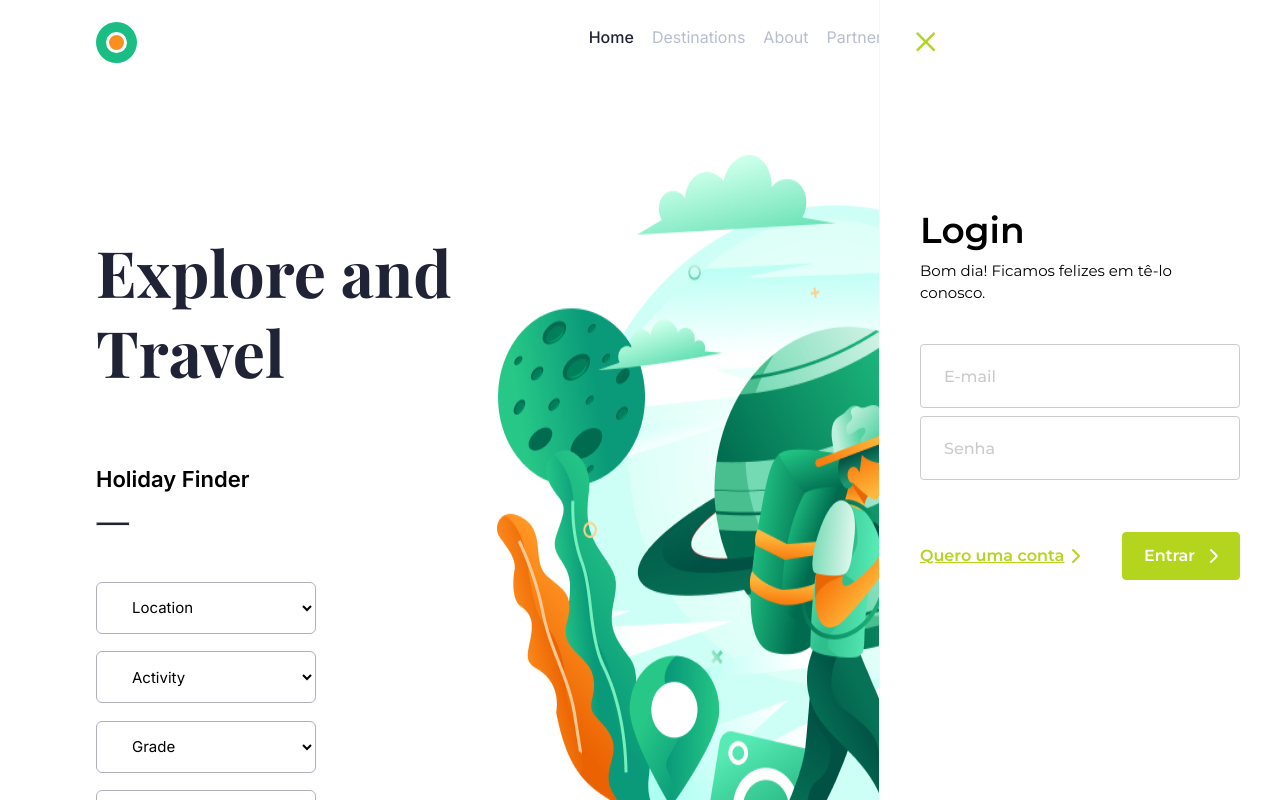
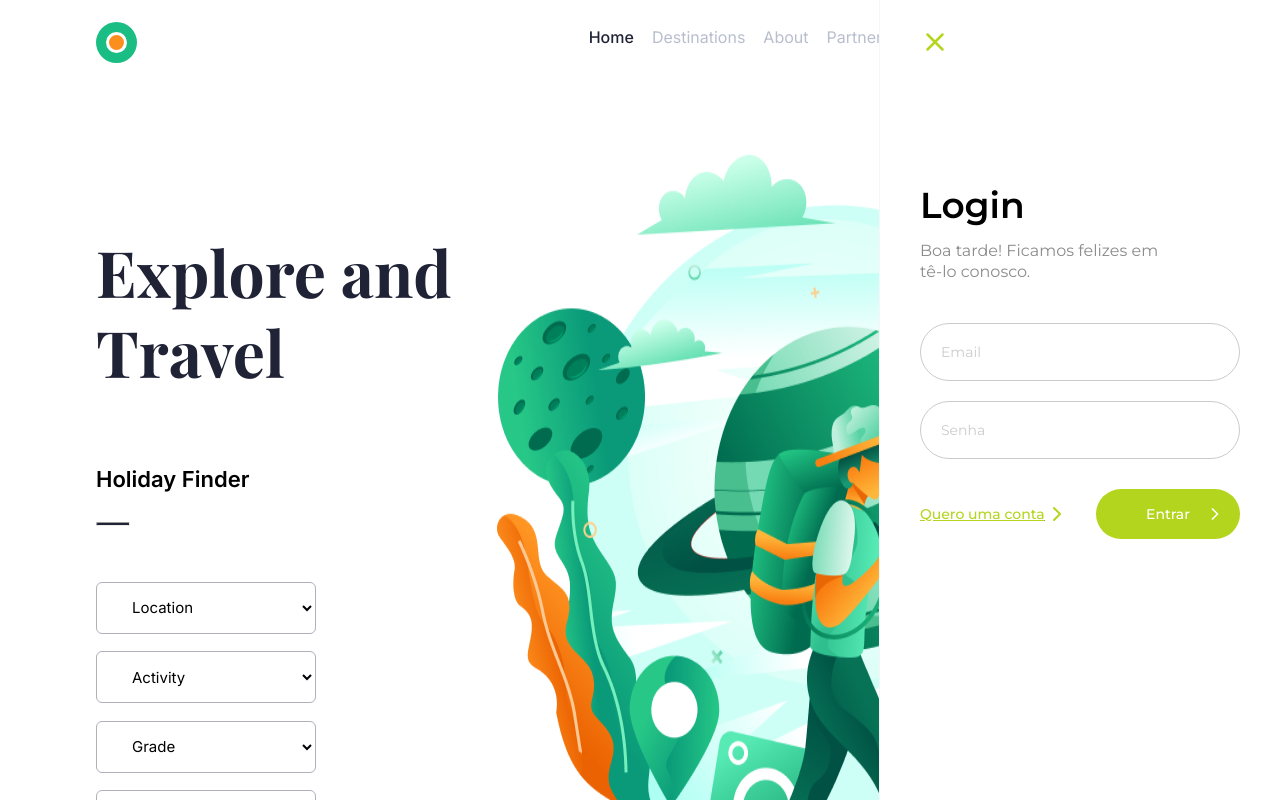
Before and after one commit to eynlanzer/thousand-sunny, a React (Create React App) app: page / in a window 1280 px wide. Both pictures are taken after a click on the button "Login". Shown: the top 800 px of the page. Built offline with nearby package versions, Linux system fonts and the light colour scheme.

Commit message:
standard login menu + fixed burger/login close

```diff
--- a/src/comps/Header/Header.js
+++ b/src/comps/Header/Header.js
@@ -10,6 +10,7 @@ const Header = () => {
 
   const toggleLogin = () => {
     loginPage ? setLoginPage(false) : setLoginPage(true);
+    setIsOpen(false);
   }
 
   return (
@@ -37,14 +38,18 @@ const Header = () => {
 
         <div className={loginPage ? "loginForm--open" : "loginForm"}>
           <form className={loginPage ? "loginForm__container--visible" : "loginForm__container"}>
-            <svg onClick={toggleLogin} className="loginForm--close" width="16" height="16" viewBox="0 0 16 16" fill="none" xmlns="http://www.w3.org/2000/svg">
+            {/* <svg onClick={toggleLogin} className="loginForm--close" width="16" height="16" viewBox="0 0 16 16" fill="none" xmlns="http://www.w3.org/2000/svg">
               <path d="M0.000151038 14.1426L14.1423 0.000442743L15.5565 1.41466L1.41436 15.5568L0.000151038 14.1426Z" fill="#B4D51E"/>
               <path d="M1.41421 0L15.5563 14.1421L14.1421 15.5563L0 1.41421L1.41421 0Z" fill="#B4D51E"/>
+            </svg> */}
+            <svg onClick={toggleLogin} className="loginForm--close" xmlns="http://www.w3.org/2000/svg" width="30" height="30" viewBox="0 0 24 24" fill="none" stroke="#B4D51E" stroke-width="2" stroke-linecap="round" stroke-linejoin="round">
+              <line x1="18" y1="6" x2="6" y2="18"></line>
+              <line x1="6" y1="6" x2="18" y2="18"></line>
             </svg>
 
             <h1 className="loginForm__title">Login</h1>
-            <p className="loginForm__greeting">Bom dia! Ficamos felizes em tê-lo conosco.</p>
-            <input className="loginForm__input" type="text" placeHolder="E-mail"/>
+            <p className="loginForm__greeting">Boa tarde! Ficamos felizes em tê-lo conosco.</p>
+            <input className="loginForm__input" type="text" placeHolder="Email"/>
             <input className="loginForm__input" type="password" placeHolder="Senha"/>
             <div className="loginForm__actions">
               <a href='#'>
@@ -54,9 +59,12 @@ const Header = () => {
               </a>
               <button className="loginForm__actions__btn">
                 Entrar
-                <svg width="8" height="14" viewBox="0 0 8 14" fill="none" xmlns="http://www.w3.org/2000/svg">
+                <svg xmlns="http://www.w3.org/2000/svg" width="20" height="20" viewBox="0 0 24 24" fill="none" stroke="currentColor" stroke-width="2" stroke-linecap="round" stroke-linejoin="round">
+                  <polyline points="9 18 15 12 9 6"></polyline>
+                </svg>
+                {/* <svg width="8" height="14" viewBox="0 0 8 14" fill="none" xmlns="http://www.w3.org/2000/svg">
                   <path d="M1 13L7 7L0.999999 1" stroke="white" stroke-width="1.8" stroke-linecap="round" stroke-linejoin="round"/>
-                </svg>
+                </svg> */}
               </button>
             </div>
           </form>
--- a/src/containers/Login/_login.scss
+++ b/src/containers/Login/_login.scss
@@ -22,9 +22,9 @@
     cursor: pointer;
     left: 0;
     height: 30px;
-    width: 20px;
+    width: 30px;
     top: 27px;
-    margin-left: 9%;
+    margin-left: 10%;
     position: absolute;
     outline: 0;
   }
@@ -33,46 +33,52 @@
     opacity: 0;
     visibility: hidden;
     &--visible{
+      height: 420px;
+      width: 80%;
       opacity: 1;
+      transition: opacity .5s ease-in-out .8s;
       visibility: visible;
-      transition: opacity .5s ease-in-out .8s;
-      width: 80%;
     }
   }
 
   &__title{
-    font-family: 'Montserrat';
+    font-family: 'Montserrat', sans-serif;
     font-size: 24px;
     font-weight: 600;
-    line-height: 29px;
+    line-height: 1.35em;
+    margin-bottom: 10px;
     margin-bottom: 10px;
     margin-top: 0;
   }
   &__greeting{
-    font-family: 'Montserrat';
-    font-size: 16px;
+    font-family: 'Montserrat', sans-serif;
+    font-size: 15px;
     font-weight: 400;
-    line-height: 22px;
-    margin-bottom: 40px;
+    line-height: 1.35em;
+    margin: 0 0 40px 0;
+    color: #8b8b8b;
+    width: 80%;
   }
 
   &__input{
     background: #FFFFFF;
-    font-family: 'Montserrat';
-    font-size: 16px;
-    font-weight: 500;
-    line-height: 20px;
-    outline-color: #8B8B8B;
+    font-family: 'Montserrat', sans-serif;
+    font-size: 14px;
+    outline: none;
   }
   input {
+    border-radius: 100px;
     border: 1px solid #CBCBCB;
     box-sizing: border-box;
-    border-radius: 4px;
-    height: 64px;
+    height: 58px;
     width: 100%;
-    // width: -webkit-fill-available;
-    margin-bottom: 8px;
-    padding: 0 23px;
+    margin-bottom: 20px;
+    min-height: 58px;
+    padding: 0 20px;
+    color: #D5D5D5;
+  }
+  :focus {
+    border-color: #B4D51E;
   }
   ::placeholder {
     color: #CBCBCB;
@@ -81,36 +87,40 @@
   &__actions{
     align-items: center;
     display: flex;
+    height: 50px;
     justify-content: space-between;
-    margin-top: 40px;
+    margin-top: 10px;
     &__link{
       align-items: center;
       color: #B4D51E;
       display: flex;
-      font-family: 'Montserrat';
-      font-size: 16px;
-      font-weight: 600;
-      line-height: 20px;
+      font-family: 'Montserrat', sans-serif;
+      font-size: 14px;
+      font-weight: 500;
       text-decoration: underline;
       text-decoration-color: #B4D51E;
     }
     &__btn{
+      width: 45%;
+      min-height: 50px;
+      font-size: 14px;
       align-items: center;
       background: #B4D51E;
-      border: 1px solid #B4D51E;
-      border-radius: 4px;
+      border: #B4D51E;
+      border-radius: 100px;
       color: #fff;
       cursor: pointer;
       display: flex;
-      font-family: 'Montserrat';
-      font-size: 16px;
-      font-weight: 600;
-      justify-content: space-evenly;
-      height: 48px;
-      width: 118px;
-      line-height: 20px;
+      font-family: 'Montserrat', sans-serif;
+      font-weight: 500;
+      justify-content: center;
+      position: relative;
       outline: 0;
-      text-align: center;
+      svg {
+        margin-right: 15px;
+        position: absolute;
+        right: 0;
+      }
     }
   }
 }
@@ -120,11 +130,16 @@
     &--open{
       width: 400px;
     }
+    &__container{
+      &--visible{
+        height: 438px;
+      }
+    }
     &__title{
       font-size: 36px;
     }
     &__greeting{
-      font-size: 15px;
+      font-size: 16px;
     }
   }
 }
```
